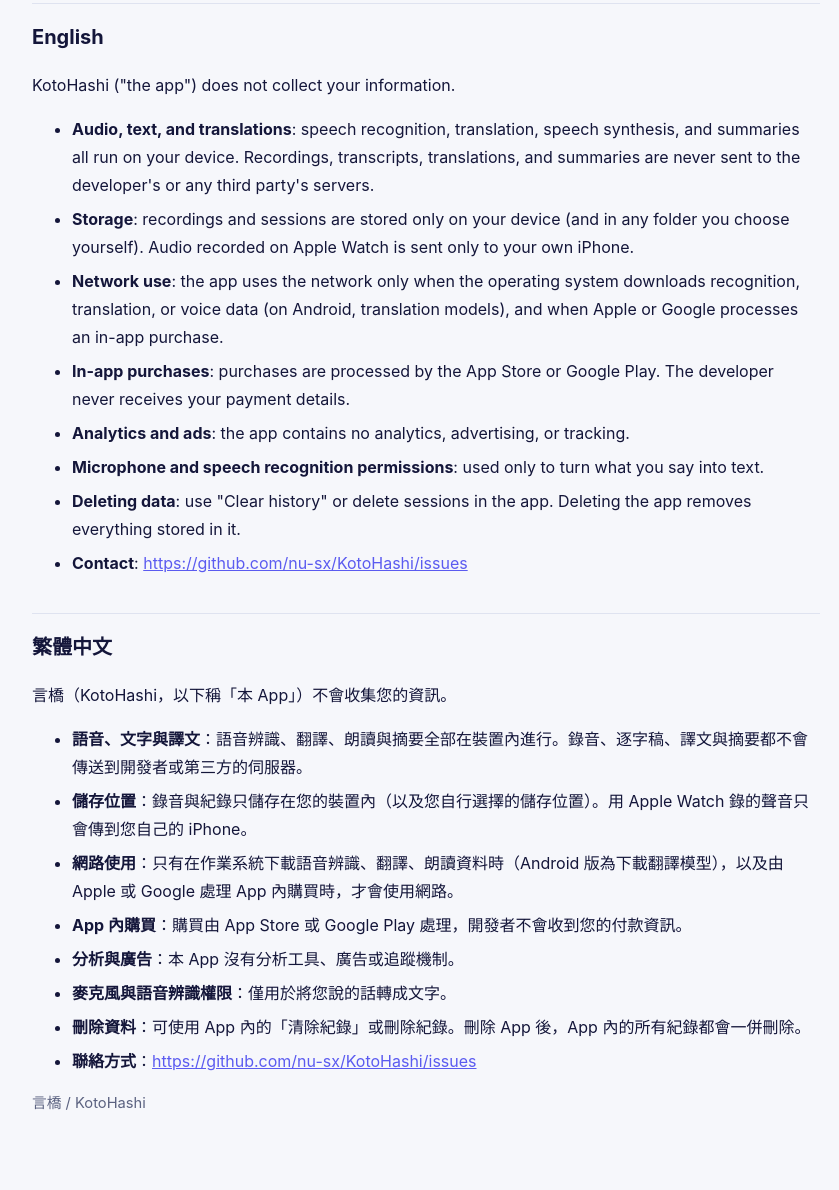
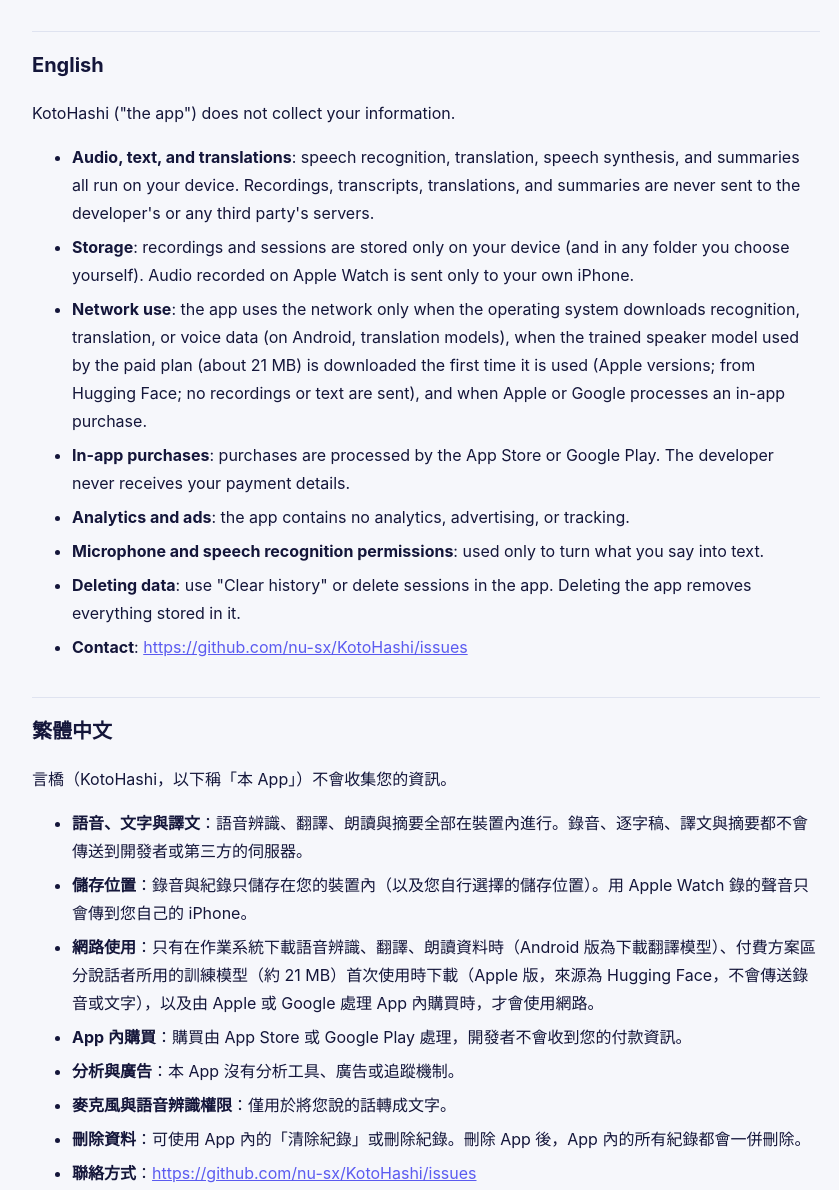
Before and after one commit to nu-sx/KotoHashi, a plain HTML site: page privacy.html in a window 1280 px wide. Shown: the part 787-1977 px from the top of the page, without its empty margins (214-1053 px from the left). Drawn offline with Linux system fonts and the light colour scheme.

Commit message:
Privacy policy and manuals: one-time download of the speaker model
Claude-Session: https://claude.ai/code/session_012qJNMrTDKTJ4WVq9vGASSE

```diff
--- a/privacy.html
+++ b/privacy.html
@@ -26,7 +26,7 @@ nav a{margin-right:14px;white-space:nowrap}p.mut,footer{color:var(--mut);font-si
 <ul>
 <li><strong>音声・文字・訳文</strong>：音声認識、翻訳、読み上げ、要約は、すべて端末の中で行います。録音、文字起こし、訳文、要約を、開発者や第三者のサーバーへ送ることはありません。</li>
 <li><strong>保存場所</strong>：録音と記録は、利用者の端末の中（および、利用者が自分で選んだ保存先）にだけ保存します。Apple Watch で録った音声は、利用者自身の iPhone にだけ送ります。</li>
-<li><strong>通信</strong>：本アプリが通信を行うのは、OS が音声認識・翻訳・読み上げのデータをダウンロードするとき（Android 版では翻訳モデルのダウンロード）と、アプリ内課金の処理を Apple または Google が行うときだけです。</li>
+<li><strong>通信</strong>：本アプリが通信を行うのは、OS が音声認識・翻訳・読み上げのデータをダウンロードするとき（Android 版では翻訳モデルのダウンロード）、有料プランの話者分けに使う学習済みモデル（約 21 MB）を最初に使うときにダウンロードするとき（Apple 版。配布元は Hugging Face。録音や文字は送りません）、アプリ内課金の処理を Apple または Google が行うときだけです。</li>
 <li><strong>アプリ内課金</strong>：購入の処理は App Store または Google Play が行います。本アプリの開発者が、支払い情報を受け取ることはありません。</li>
 <li><strong>解析・広告</strong>：解析ツール、広告、追跡の仕組みは入れていません。</li>
 <li><strong>マイク・音声認識の許可</strong>：話した内容を文字にするためだけに使います。</li>
@@ -38,7 +38,7 @@ nav a{margin-right:14px;white-space:nowrap}p.mut,footer{color:var(--mut);font-si
 <ul>
 <li><strong>Audio, text, and translations</strong>: speech recognition, translation, speech synthesis, and summaries all run on your device. Recordings, transcripts, translations, and summaries are never sent to the developer's or any third party's servers.</li>
 <li><strong>Storage</strong>: recordings and sessions are stored only on your device (and in any folder you choose yourself). Audio recorded on Apple Watch is sent only to your own iPhone.</li>
-<li><strong>Network use</strong>: the app uses the network only when the operating system downloads recognition, translation, or voice data (on Android, translation models), and when Apple or Google processes an in-app purchase.</li>
+<li><strong>Network use</strong>: the app uses the network only when the operating system downloads recognition, translation, or voice data (on Android, translation models), when the trained speaker model used by the paid plan (about 21 MB) is downloaded the first time it is used (Apple versions; from Hugging Face; no recordings or text are sent), and when Apple or Google processes an in-app purchase.</li>
 <li><strong>In-app purchases</strong>: purchases are processed by the App Store or Google Play. The developer never receives your payment details.</li>
 <li><strong>Analytics and ads</strong>: the app contains no analytics, advertising, or tracking.</li>
 <li><strong>Microphone and speech recognition permissions</strong>: used only to turn what you say into text.</li>
@@ -50,7 +50,7 @@ nav a{margin-right:14px;white-space:nowrap}p.mut,footer{color:var(--mut);font-si
 <ul>
 <li><strong>語音、文字與譯文</strong>：語音辨識、翻譯、朗讀與摘要全部在裝置內進行。錄音、逐字稿、譯文與摘要都不會傳送到開發者或第三方的伺服器。</li>
 <li><strong>儲存位置</strong>：錄音與紀錄只儲存在您的裝置內（以及您自行選擇的儲存位置）。用 Apple Watch 錄的聲音只會傳到您自己的 iPhone。</li>
-<li><strong>網路使用</strong>：只有在作業系統下載語音辨識、翻譯、朗讀資料時（Android 版為下載翻譯模型），以及由 Apple 或 Google 處理 App 內購買時，才會使用網路。</li>
+<li><strong>網路使用</strong>：只有在作業系統下載語音辨識、翻譯、朗讀資料時（Android 版為下載翻譯模型）、付費方案區分說話者所用的訓練模型（約 21 MB）首次使用時下載（Apple 版，來源為 Hugging Face，不會傳送錄音或文字），以及由 Apple 或 Google 處理 App 內購買時，才會使用網路。</li>
 <li><strong>App 內購買</strong>：購買由 App Store 或 Google Play 處理，開發者不會收到您的付款資訊。</li>
 <li><strong>分析與廣告</strong>：本 App 沒有分析工具、廣告或追蹤機制。</li>
 <li><strong>麥克風與語音辨識權限</strong>：僅用於將您說的話轉成文字。</li>
```
Also changed, not shown: 4 other files.
